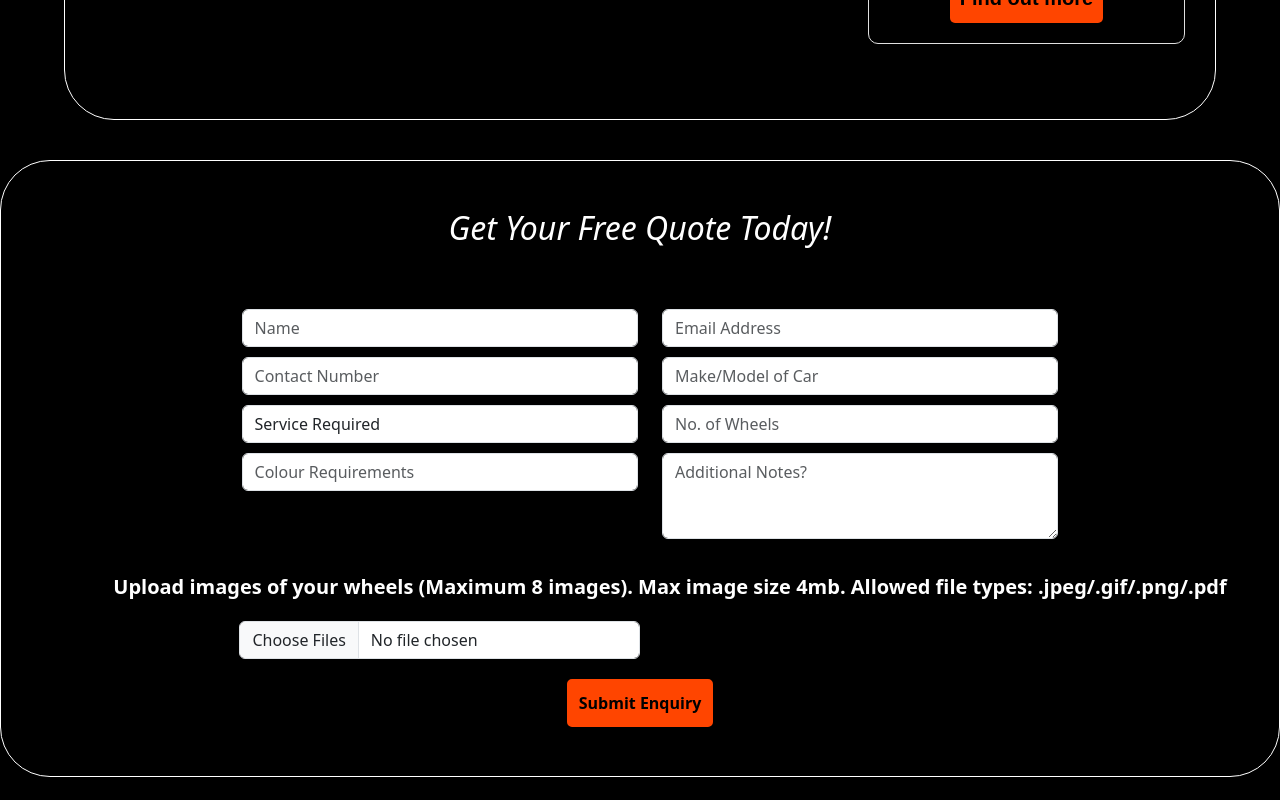
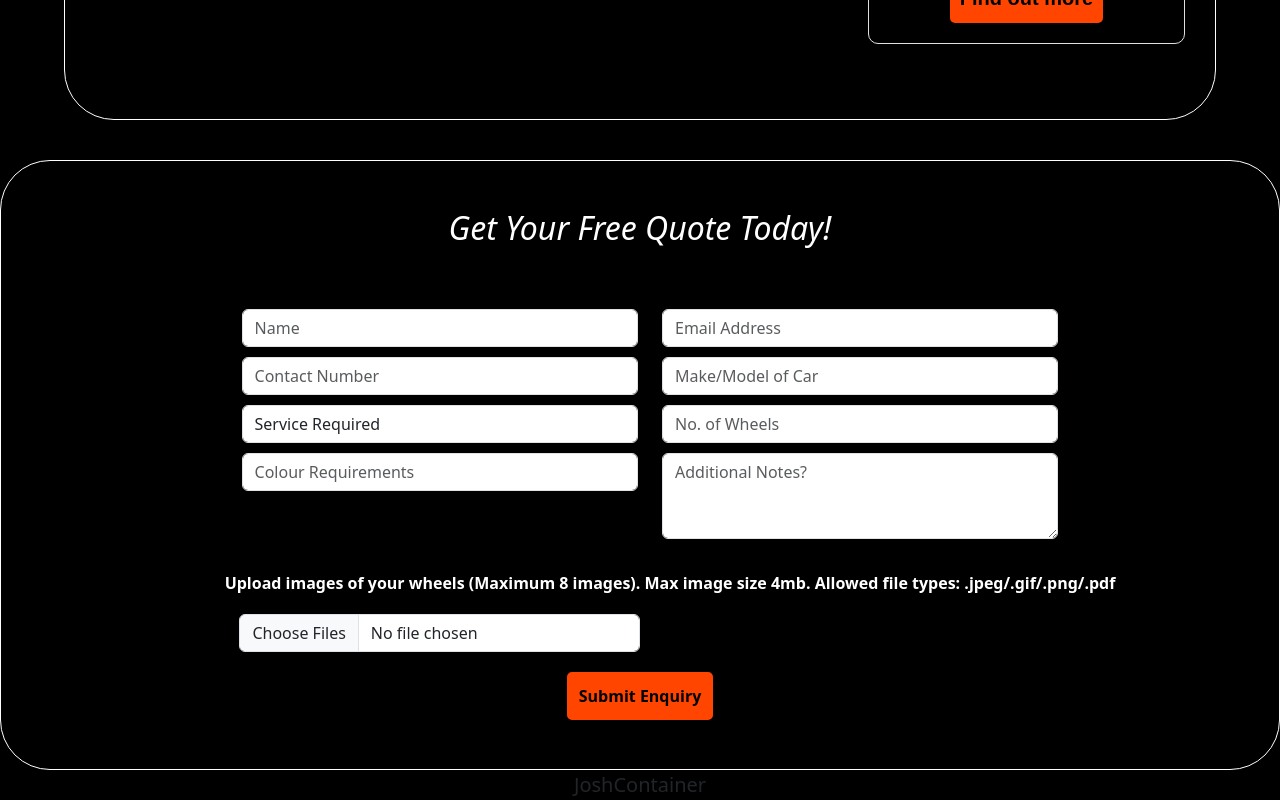
Before and after one commit to gramscott/jmdalloy, a React (Create React App) app in the folder client/: page / in a window 1280 px wide. Shown: the part 2392-3192 px from the top of the page. Before the commit the page ends 3169 px from the top, so only its background shows below. Built offline with nearby package versions, Linux system fonts and the light colour scheme.

Commit message:
made the about josh container

```diff
--- a/client/src/NavBar/NavBar.css
+++ b/client/src/NavBar/NavBar.css
@@ -51,6 +51,7 @@ nav .nav-item .nav-link {
 @media (max-width: 768px) {
   .burger {
     display: block;
+
   }
 
   .nav-menu,
--- a/client/src/NavBar/NavBar.js
+++ b/client/src/NavBar/NavBar.js
@@ -37,7 +37,7 @@ const NavBar = () => {
               <Link to="quote" className='nav-link active' spy={true} smooth={true} offset={-70} duration={500}>Quote</Link>
             </li>
             <li className="nav-item">
-              <a className="nav-link active" href="/about-josh">About Josh</a>
+              <Link to='about-josh' className="nav-link active"  spy={true} smooth={true} offset={-70} duration={500}>About Josh</Link>
             </li>
             <li className="nav-item">
               <a className="nav-link active" href="/faq">Frequently Asked Questions</a>
--- a/client/src/components/QuoteComponents/QuoteForm.css
+++ b/client/src/components/QuoteComponents/QuoteForm.css
@@ -26,17 +26,20 @@
     padding: 10%;
   }
 
+
   .file, .quote-button {
     width: auto;
   }
 
+
 }
 
-p {
+.upload-instructions {
   color: #fff;
+  font-size: 1rem;
   width: 100%;
-  font-size: 1.2rem;
 }
+
 
 .file {
   width: 50%;
--- a/client/src/components/QuoteComponents/QuoteForm.js
+++ b/client/src/components/QuoteComponents/QuoteForm.js
@@ -60,7 +60,7 @@ const QuoteForm = ({ onSubmit }) => {
           </div>
         </div>
 
-        <p>
+        <p className='upload-instructions'>
         <b>Upload images of your wheels (Maximum 8 images). Max image size 4mb. Allowed file types: .jpeg/.gif/.png/.pdf </b>
         </p>
         <Form.Group controlId="formChooseAFile" className='form-item file col-lg-6'>
--- /dev/null
+++ b/client/src/containers/JoshContainer.js
@@ -0,0 +1,9 @@
+import React from 'react'
+
+const JoshContainer = () => {
+  return (
+    <div>JoshContainer</div>
+  )
+}
+
+export default JoshContainer
--- a/client/src/containers/MainLandingPage.js
+++ b/client/src/containers/MainLandingPage.js
@@ -4,6 +4,7 @@ import ServicesContainer from './ServicesContainer';
 import QuoteContainer from './QuoteContainer';
 import { Element } from 'react-scroll';
 import NavBar from '../NavBar/NavBar.js';
+import JoshContainer from './JoshContainer.js';
 
 const MainLandingPage = () => {
 
@@ -20,6 +21,9 @@ const MainLandingPage = () => {
     <Element name='quote'>
         <QuoteContainer/>
     </Element>
+    <Element name='about-josh'>
+        <JoshContainer/>
+    </Element>
     </div>
   )
 }
```
